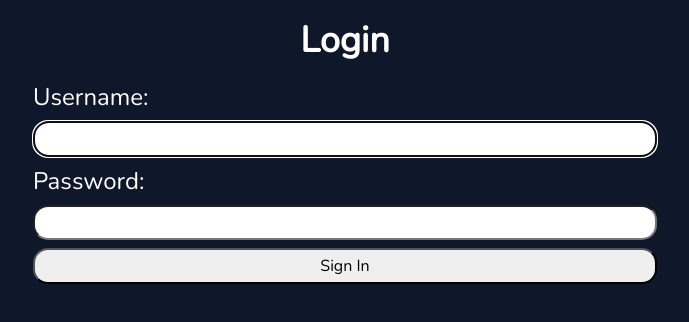
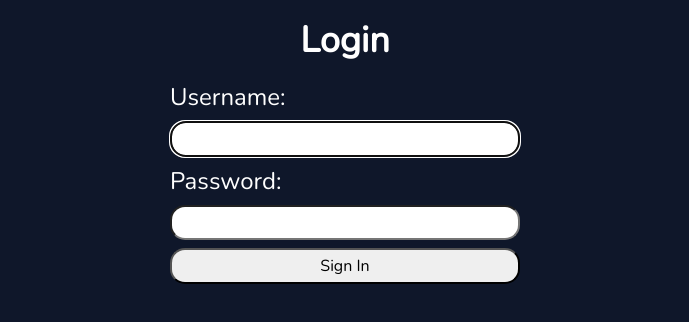
Before and after one commit to clementept/react-auth-redux-base-test, a React (Vite) app: page /login in a window 1280 px wide. Shown: the top 322 px of the page, without its empty margins (295-984 px from the left). Built offline with nearby package versions, Linux system fonts and the light colour scheme.

Commit message:
css fixes

```diff
--- a/src/index.css
+++ b/src/index.css
@@ -56,13 +56,12 @@ a:hover, a:focus {
   flex-flow: column nowrap;
   gap: 0.5rem;
   margin-top: 1rem;
-  width: 50%;
-
 }
 
 .login input, .login button {
   padding: 0.3em;
   border-radius: 15px;
+  width: 350px;
 }
 
 /* || PAGES */
```
